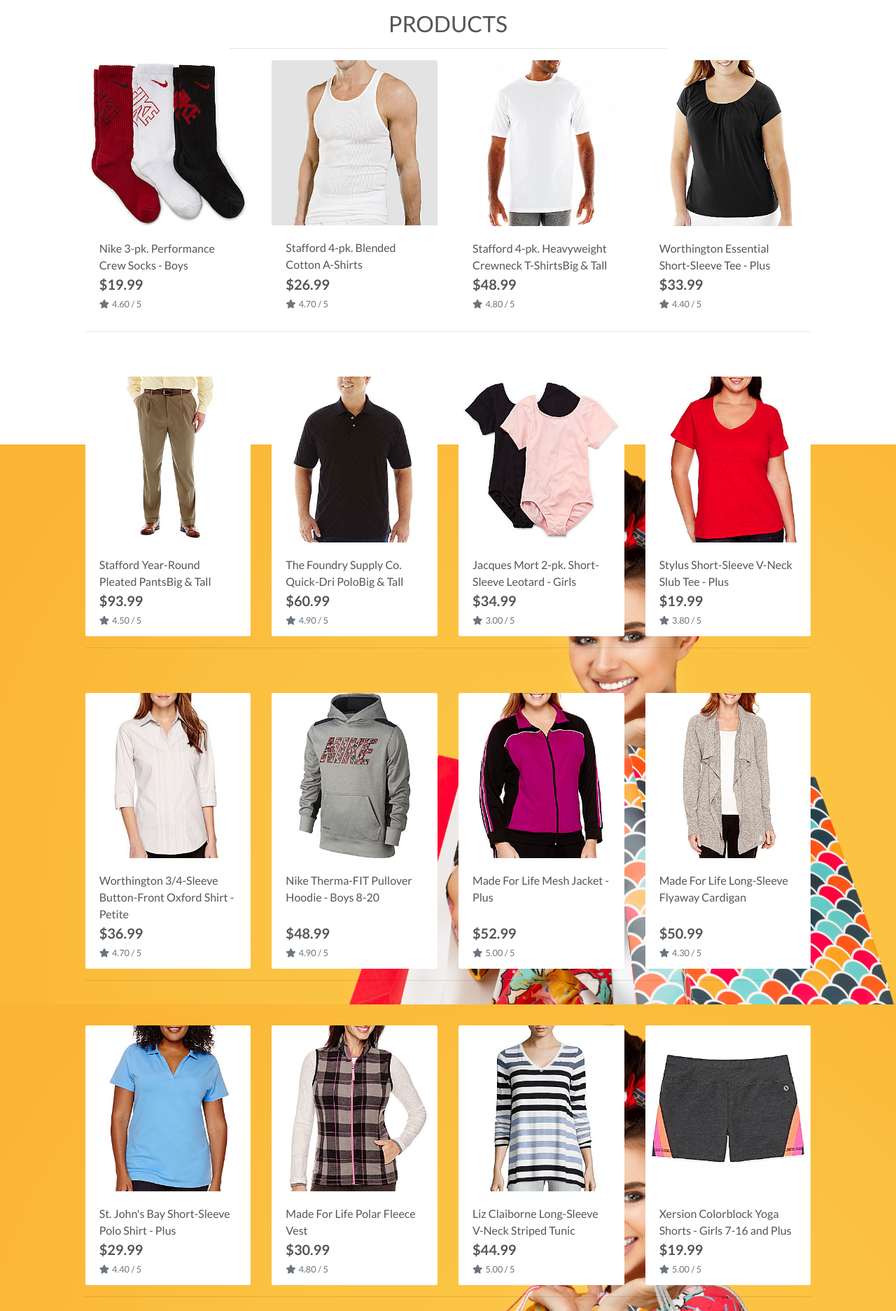
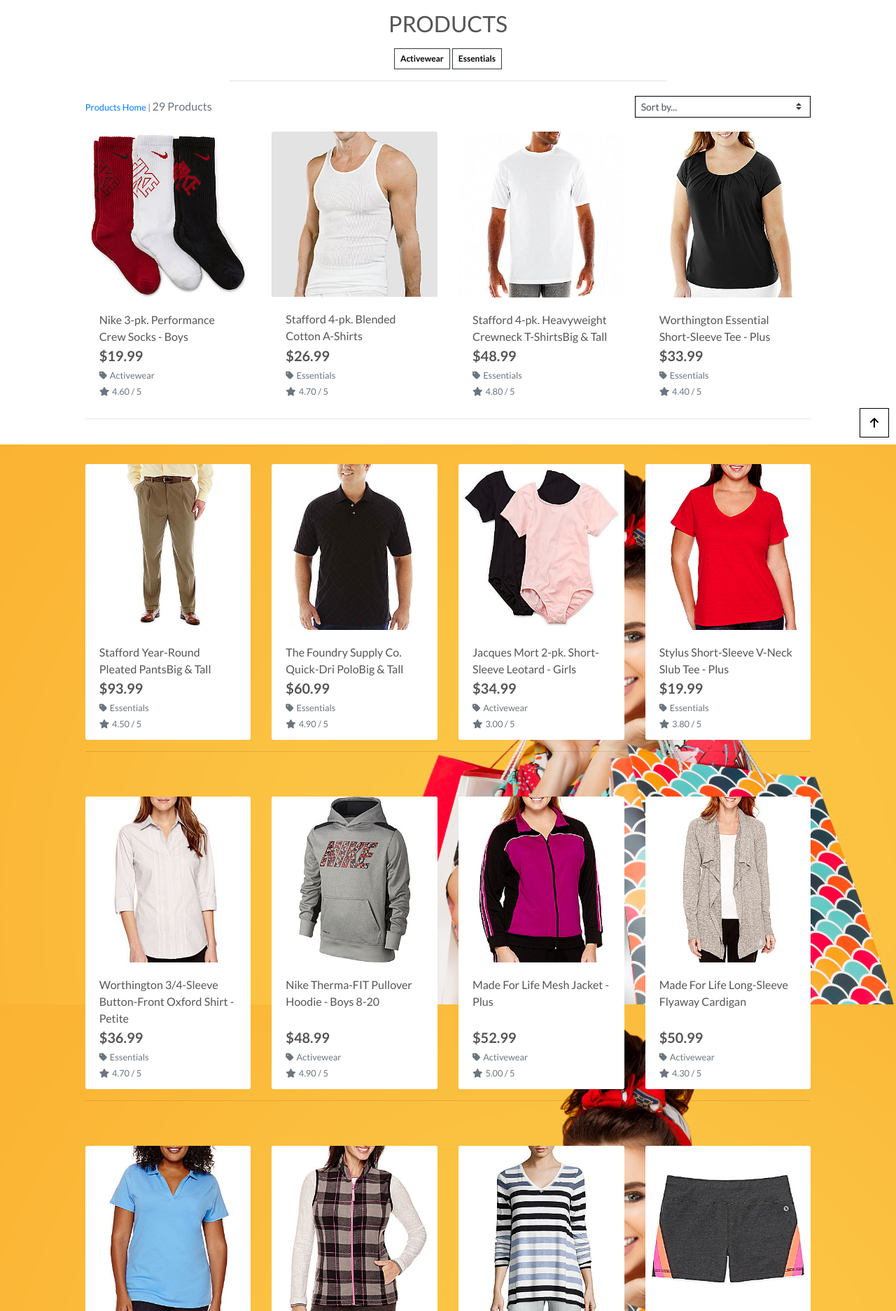
Before and after one commit to jeffgallagher86/boutique_ado_1, a Django app: a page that uses products/templates/products/products.html in a window 1280 px wide. Shown: the part 165-2038 px from the top of the page at 70% size. Run offline with Django 3.2, Linux system fonts and the light colour scheme; data comes from the database, SQL or seed files in the repository; some libraries are stand-ins or nearby versions.

Commit message:
Added sorting JS and back to top link

```diff
--- a/products/templates/products/products.html
+++ b/products/templates/products/products.html
@@ -16,12 +16,53 @@
     <div class="row">
         <div class="col text-center mt-3">
             <h2 class="logo-font">Products</h2>
+            {% for c in current_categories %}
+            <a class="category-badge text-decoration-none" href="{% url 'products' %}?category={{ c.name }}">
+                <span
+                    class="p-2 mt-2 badge badge-white text-black rounded-0 border border-dark">{{ c.friendly_name }}</span>
+            </a>
+            {% endfor %}
             <hr class="w-50 mb-1">
         </div>
     </div>
     <div class="row">
         <div class="product-container col-10 offset-1">
-            <div class="row mt-1 mb-2"></div>
+            <div class="row mt-1 mb-2">
+                <div class="col-12 col-md-6 my-auto order-md-last d-flex justify-content-center justify-content-md-end">
+                    <div class="sort-select-wrapper w-50">
+                        <select id="sort-selector"
+                            class="custom-select custom-select-sm rounded-0 border border-{% if current_sorting != 'None_None' %}info{% else %}black{% endif %}">
+                            <option value="reset" {% if current_sorting == 'None_None' %}selected{% endif %}>Sort by...
+                            </option>
+                            <option value="price_asc" {% if current_sorting == 'price_asc' %}selected{% endif %}>Price
+                                (low to high)</option>
+                            <option value="price_desc" {% if current_sorting == 'price_desc' %}selected{% endif %}>Price
+                                (high to low)</option>
+                            <option value="rating_asc" {% if current_sorting == 'rating_asc' %}selected{% endif %}>
+                                Rating (low to high)</option>
+                            <option value="rating_desc" {% if current_sorting == 'rating_desc' %}selected{% endif %}>
+                                Rating (high to low)</option>
+                            <option value="name_asc" {% if current_sorting == 'name_asc' %}selected{% endif %}>Name
+                                (A-Z)</option>
+                            <option value="name_desc" {% if current_sorting == 'name_desc' %}selected{% endif %}>Name
+                                (Z-A)</option>
+                            <option value="category_asc" {% if current_sorting == 'category_asc' %}selected{% endif %}>
+                                Category (A-Z)</option>
+                            <option value="category_desc"
+                                {% if current_sorting == 'category_desc' %}selected{% endif %}>Category (Z-A)</option>
+                        </select>
+                    </div>
+                </div>
+                <div class="col-12 col-md-6 order-md-first">
+                    <p class="text-muted mt-3 text-center text-md-left">
+                        {% if search_term or current_categories or current_sorting != 'None_None' %}
+                        <span class="small"><a href="{% url 'products' %}">Products Home</a> | </span>
+                        {% endif %}
+                        {{ products|length }} Products{% if search_term %} found for
+                        <strong>"{{ search_term }}"</strong>{% endif %}
+                    </p>
+                </div>
+            </div>
             <div class="row">
                 {% for product in products %}
                 <div class="col-sm-6 col-md-6 col-lg-4 col-xl-3">
@@ -43,6 +84,14 @@
                             <div class="row">
                                 <div class="col">
                                     <p class="lead mb-0 text-left font-weight-bold">${{ product.price }}</p>
+                                    {% if product.category %}
+                                    <p class="small mt-1 mb-0">
+                                        <a class="text-muted"
+                                            href="{% url 'products' %}?category={{ product.category.name }}">
+                                            <i class="fas fa-tag mr-1"></i>{{ product.category.friendly_name }}
+                                        </a>
+                                    </p>
+                                    {% endif %}
                                     {% if product.rating %}
                                     <small class="text-muted"><i class="fas fa-star mr-1"></i>{{ product.rating }} /
                                         5</small>
@@ -79,4 +128,42 @@
         </div>
     </div>
 </div>
+<div class="btt-button shadow-sm rounded-0 border border-black">
+    <a class="btt-link d-flex h-100">
+        <i class="fas fa-arrow-up text-black mx-auto my-auto"></i>
+    </a>
+</div>
 {% endblock %}
+
+
+{% block postloadjs %}
+{{ block.super }}
+<script type="text/javascript">
+    $('.btt-link').click(function(e) {
+        window.scrollTo(0,0)
+    })
+</script>
+
+<script type="text/javascript">
+    $('#sort-selector').change(function () {
+        var selector = $(this)
+        var currentUrl = new URL(window.location);
+
+        var selectedVal = selector.val();
+        if (selectedVal != "reset") {
+            var sort = selectedVal.split("_")[0];
+            var direction = selectedVal.split("_")[1];
+
+            currentUrl.searchParams.set("sort", sort);
+            currentUrl.searchParams.set("direction", direction);
+
+            window.location.replace(currentUrl);
+        } else {
+            currentUrl.searchParams.delete("sort");
+            currentUrl.searchParams.delete("direction");
+
+            window.location.replace(currentUrl);
+        }
+    })
+</script>
+{% endblock %}
--- a/products/views.py
+++ b/products/views.py
@@ -1,6 +1,7 @@
 from django.shortcuts import render, redirect, reverse, get_object_or_404
 from django.contrib import messages
 from django.db.models import Q
+from django.db.models.functions import Lower
 from .models import Product, Category
 
 # Create your views here.
@@ -22,7 +23,8 @@ def all_products(request):
             if sortkey == 'name':
                 sortkey = 'lower_name'
                 products = products.annotate(lower_name=Lower('name'))
-
+            if sortkey == 'category':
+                sortkey = 'category__name'
             if 'direction' in request.GET:
                 direction = request.GET['direction']
                 if direction == 'desc':
--- a/static/css/base.css
+++ b/static/css/base.css
@@ -70,6 +70,23 @@ body {
 	z-index: -1;
 }
 
+a.category-badge > span.badge:hover {
+    background: #212529 !important;
+    color: #fff !important;
+}
+
+.btt-button {
+    height: 42px;
+    width: 42px;
+    position: fixed;
+    bottom: 10px;
+    right: 10px;
+}
+
+.btt-link {
+    cursor: pointer;
+}
+
 /* -------------------------------- Media Queries */
 
 /* Slightly larger container on xl screens */
```
Also changed, not shown: products/templates/products/product_detail.html (+8 -2 lines).
